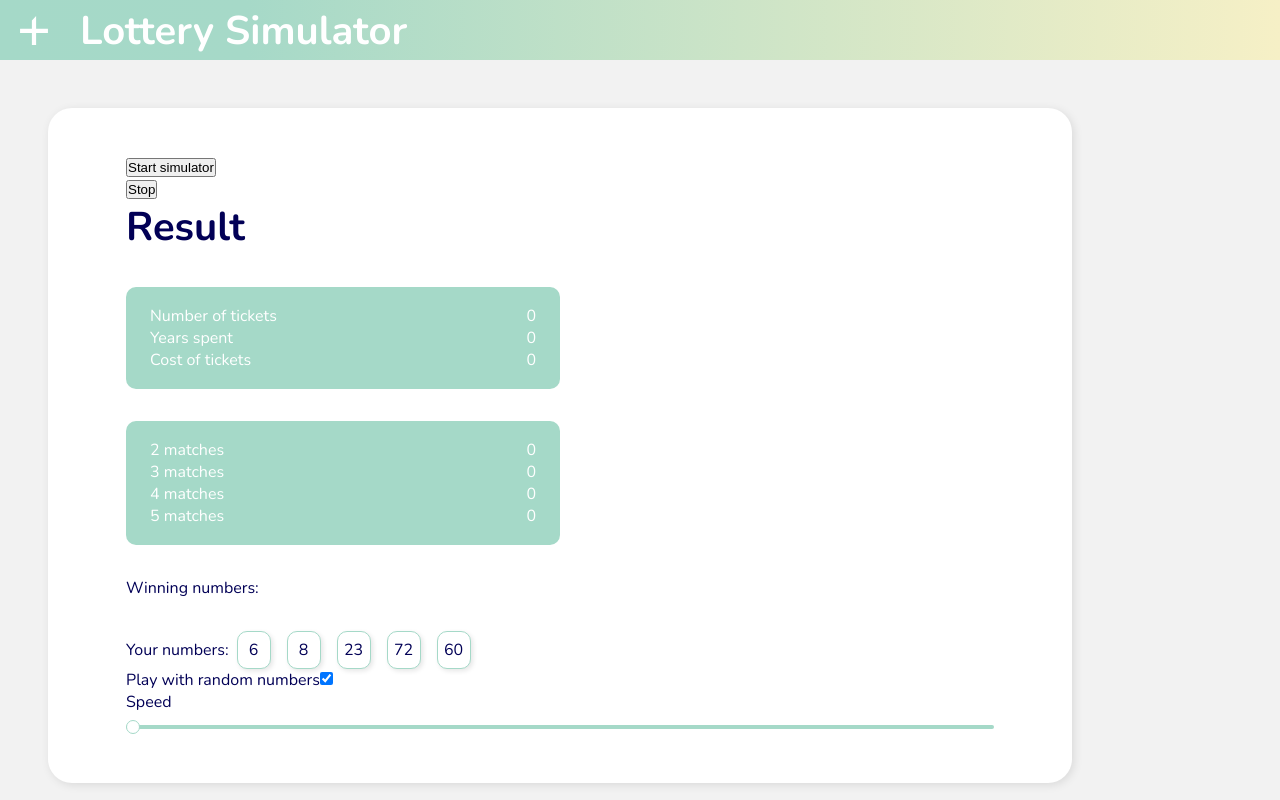
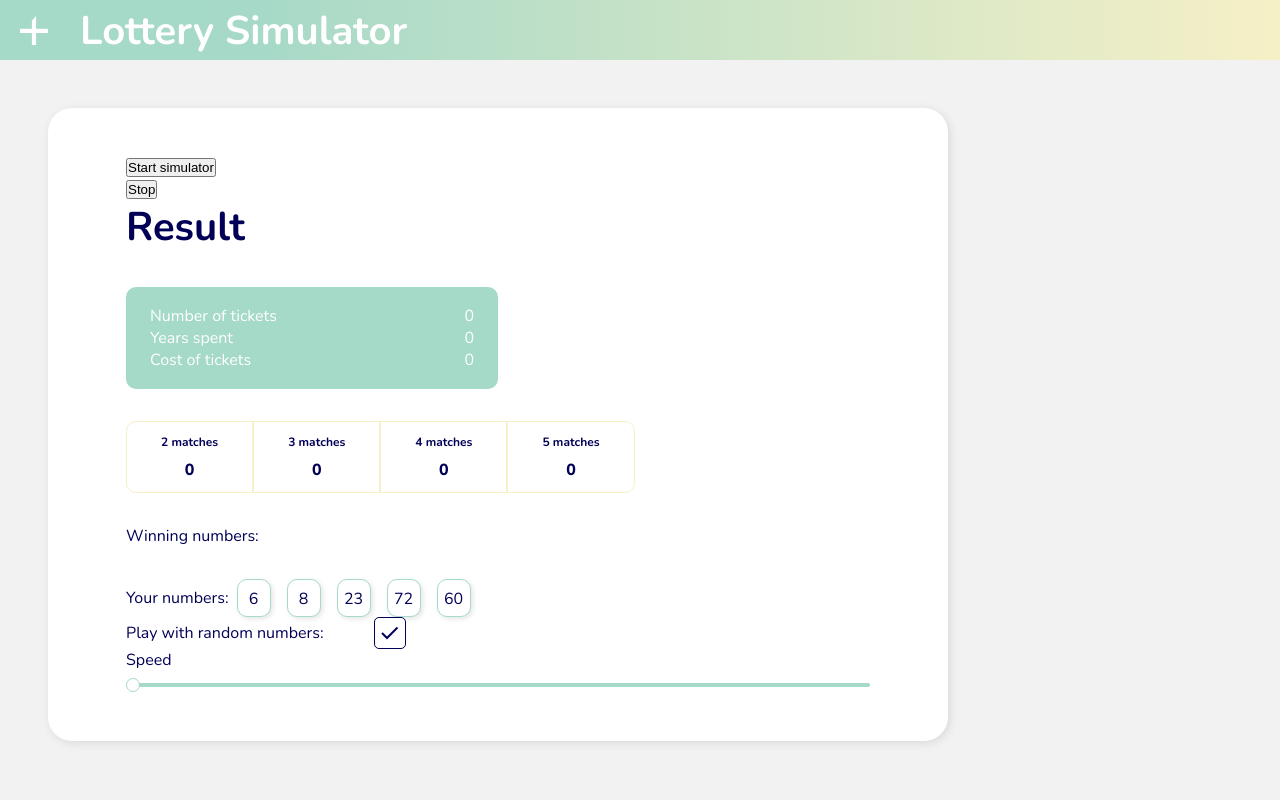
Before and after one commit to brigittaforrai/lotterySimulator, a Vue app: page / in a window 1280 px wide. Built offline with nearby package versions, Linux system fonts and the light colour scheme.

Commit message:
styles and components

```diff
--- a/src/components/Checkbox.vue
+++ b/src/components/Checkbox.vue
@@ -1,7 +1,11 @@
 <template>
   <div class="checkbox">
-    <label for="checkbox">Play with random numbers</label>
-    <input type="checkbox" id="checkbox" v-model="isChecked" />
+    <p>Play with random numbers: </p>
+    <label class="container">
+      <input type="checkbox" v-model="isChecked" />
+      <div class="checkmark"></div>
+    </label>
+
   </div>
 </template>
 
@@ -28,5 +32,51 @@ export default {
 
 
 <style scoped lang="scss">
+  .checkbox {
+    display: flex;
+    flex-direction: row;
+    align-items: center;
+    height: 32px;
+
+    .container {
+      position: relative;
+      width: 32px;
+      margin-left: 50px;
+      cursor: pointer;
+      -webkit-user-select: none;
+      -moz-user-select: none;
+      -ms-user-select: none;
+      user-select: none;
+
+      input {
+        position: absolute;
+        left: 0;
+        top: 0;
+        opacity: 0;
+        cursor: pointer;
+        height: 0;
+        width: 0;
+      }
+
+      .checkmark {
+        background-color: white;
+        border: 1px solid $dark-color;
+        border-radius: 5px;
+        width: 32px;
+        height: 32px;
+      }
+    }
+
+    .container:hover input ~ .checkmark {
+      background-color: #E9F5F1;
+      border: 1px solid $base-color
+    }
+
+    .container input:checked ~ .checkmark {
+      background-image: url('@/assets/tick.svg');
+      background-repeat: no-repeat;
+      background-position: center;
+    }
+  }
 
 </style>
--- /dev/null
+++ b/src/components/MatchesView.vue
@@ -0,0 +1,74 @@
+<template>
+    <div class="matches-view">
+
+        <section>
+            <p>2 matches</p>
+            <p>{{matches.two}}</p>
+        </section>
+        <section>
+            <p>3 matches</p>
+            <p>{{matches.three}}</p>
+        </section>
+        <section>
+            <p>4 matches</p>
+            <p>{{matches.four}}</p>
+        </section>
+        <section>
+            <p>5 matches</p>
+            <p>{{matches.five}}</p>
+        </section>
+
+    </div>
+</template>
+
+<script>
+export default {
+    name: 'MatchesView',
+    computed: {
+        matches () {
+            return this.$store.state.matches
+        }
+    },
+
+}
+</script>
+
+<style scoped lang="scss">
+    .matches-view {
+        display: flex;
+
+        section {
+            display: flex;
+            flex-direction: column;
+            align-items: center;
+            text-align: center;
+            height: 72px;
+            border: 1px solid $secondary-color;
+            padding: 12px 34px;
+
+            &:first-of-type {
+                border-radius: 10px 0px 0px 10px;
+            }
+
+            &:last-of-type {
+                border-radius: 0px 10px 10px 0px;
+            }
+
+            p:first-of-type {
+                font-style: normal;
+                font-weight: 700;
+                font-size: 12px;
+                line-height: 16px;
+            }
+
+            p:nth-of-type(2) {
+                font-style: normal;
+                font-weight: 800;
+                font-size: 16px;
+                line-height: 22px;
+                text-transform: uppercase;
+                margin-top: 9px;
+            }
+        }
+    }
+</style>
--- a/src/components/NumLabel.vue
+++ b/src/components/NumLabel.vue
@@ -16,7 +16,7 @@
         border-radius: 10px;
         width: 34px;
         height: 38px;
-        padding: 7px 5px;
+        padding: 8px 5px;
         margin: 0 8px;
 
         text-align: center;
--- a/src/components/Simulator.vue
+++ b/src/components/Simulator.vue
@@ -20,24 +20,7 @@
         </div>
     </section>
 
-    <section>
-        <div>
-            <p>2 matches</p>
-            <p>{{matches.two}}</p>
-        </div>
-        <div>
-            <p>3 matches</p>
-            <p>{{matches.three}}</p>
-        </div>
-        <div>
-            <p>4 matches</p>
-            <p>{{matches.four}}</p>
-        </div>
-        <div>
-            <p>5 matches</p>
-            <p>{{matches.five}}</p>
-        </div>
-    </section>
+    <MatchesView/>
 
     <NumberView name="Winning numbers" :numbers="winningNums"></NumberView>
     <NumberView name="Your numbers" :numbers="playerNums"></NumberView>
@@ -54,11 +37,11 @@ import NumberView from './NumberView.vue'
 import MyButton from './MyButton.vue'
 import Checkbox from './Checkbox.vue'
 import Slider from './Slider.vue'
-
+import MatchesView from './MatchesView.vue'
 
 export default {
   name: 'Simulator',
-  components: {NumberView, MyButton, Checkbox, Slider},
+  components: {NumberView, MyButton, Checkbox, Slider, MatchesView},
   data () {
     return {
     }
@@ -99,7 +82,8 @@ export default {
 <style scoped lang="scss">
 
     .simulator {
-        max-width : 80%;
+        width: 80%;
+        max-width : 900px;
         height: auto;
         margin: 48px;
         padding: 48px 78px;
@@ -121,7 +105,8 @@ export default {
           background: $base-color;
           border-radius: 10px;
           color: $white;
-          width: 50%;
+          max-width: 50%;
+          min-width: 220px;
           div {
             display: flex;
             flex-direction: row;
--- a/src/styles/variables.scss
+++ b/src/styles/variables.scss
@@ -3,5 +3,6 @@
 $base-color: #A5D9C8;
 $white: #fff;
 $dark-color: #020056;
+$secondary-color: #F6F0C6;
 $gradient: linear-gradient(270deg, #F6F0C6 0%, #D9135D 0.01%, rgba(214, 19, 92, 0.996895) 0.02%, #F6F0C6 0.03%, #A6D9C8 80.73%, #A5D9C8 100%);
 $font: 'Nunito', sans-serif;
```
Also changed, not shown: src/assets/tick.svg (added).
